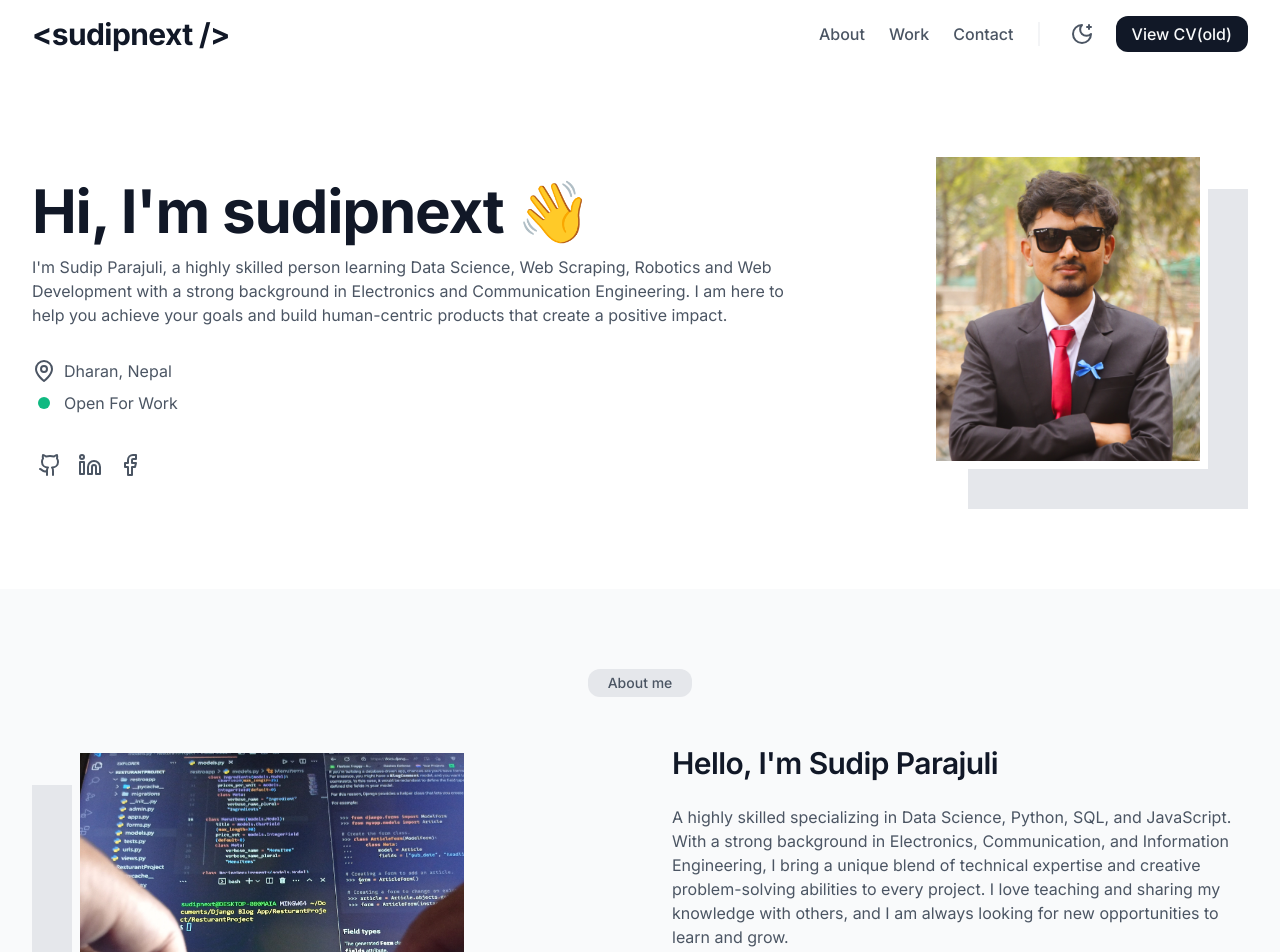
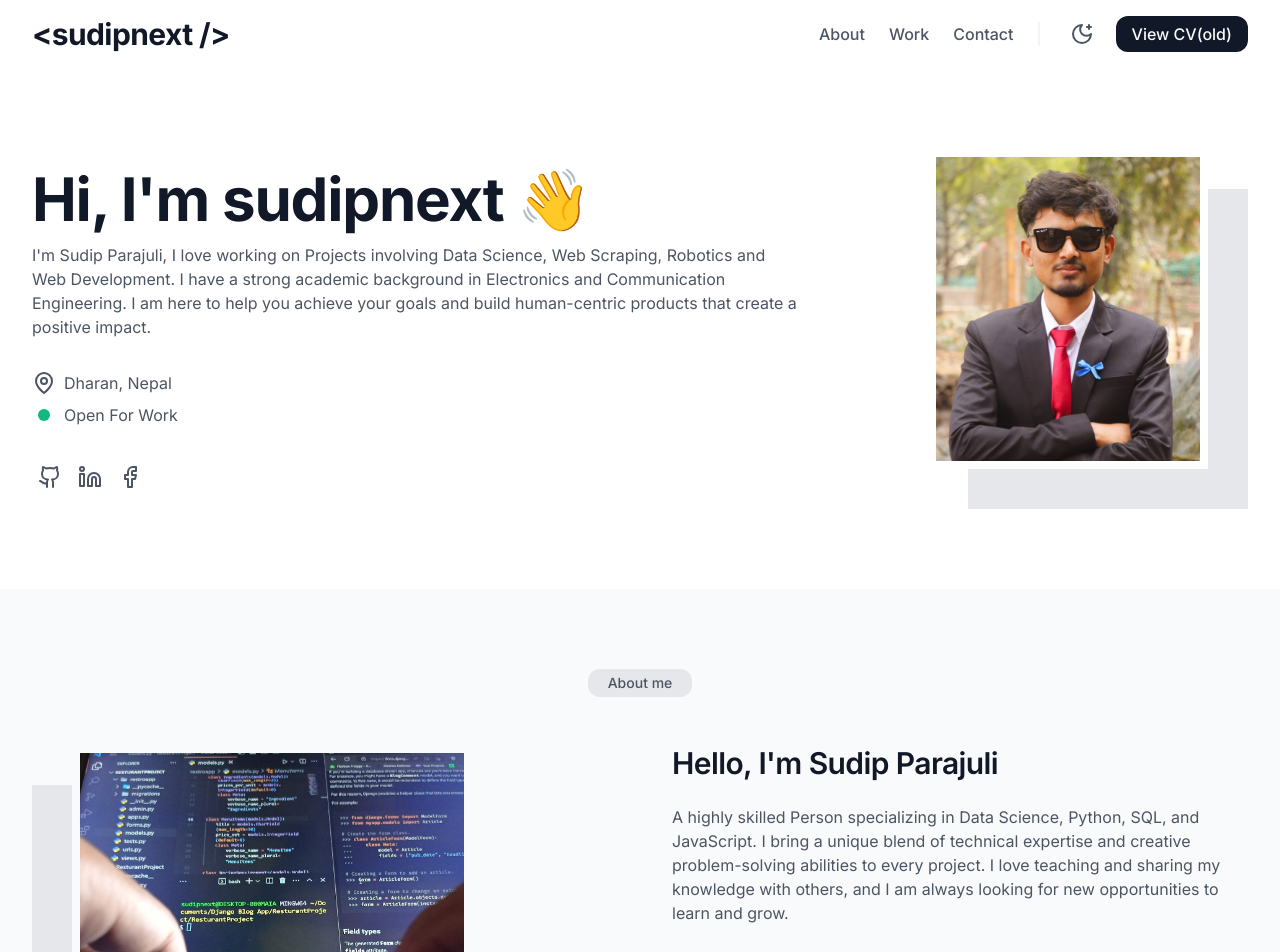
Before and after one commit to sudipnext/sudipnext.github.io, a Next.js app: page / in a window 1280 px wide. Shown: the top 952 px of the page. Built offline with nearby package versions, Linux system fonts and the light colour scheme.

Commit message:
updated about and hero

```diff
--- a/src/components/sections/about-me.tsx
+++ b/src/components/sections/about-me.tsx
@@ -32,7 +32,7 @@ const AboutMeSection = () => {
             Hello, I&apos;m Sudip Parajuli
           </Typography>
           <Typography>
-            A highly skilled specializing in Data Science, Python, SQL, and JavaScript. With a strong background in Electronics, Communication, and Information Engineering, I bring a unique blend of technical expertise and creative problem-solving abilities to every project. I love teaching and sharing my knowledge with others, and I am always looking for new opportunities to learn and grow.
+            A highly skilled Person specializing in Data Science, Python, SQL, and JavaScript. I bring a unique blend of technical expertise and creative problem-solving abilities to every project. I love teaching and sharing my knowledge with others, and I am always looking for new opportunities to learn and grow.
           </Typography>
             Skills:
             <ul className="list-disc list-inside">
--- a/src/components/sections/hero.tsx
+++ b/src/components/sections/hero.tsx
@@ -31,7 +31,7 @@ const HeroSection = () => {
               <span className="inline-block animate-waving-hand">👋</span>
             </Typography>
             <Typography>
-              I&apos;m Sudip Parajuli, a highly skilled person learning Data Science, Web Scraping, Robotics and Web Development with a strong background in Electronics and Communication Engineering. I am here to help you achieve your goals and build human-centric products that create a positive impact.
+              I&apos;m Sudip Parajuli, I love working on Projects involving Data Science, Web Scraping, Robotics and Web Development. I have a strong academic background in Electronics and Communication Engineering. I am here to help you achieve your goals and build human-centric products that create a positive impact.
             </Typography>
           </div>
           <div className="flex flex-col gap-2">
```
